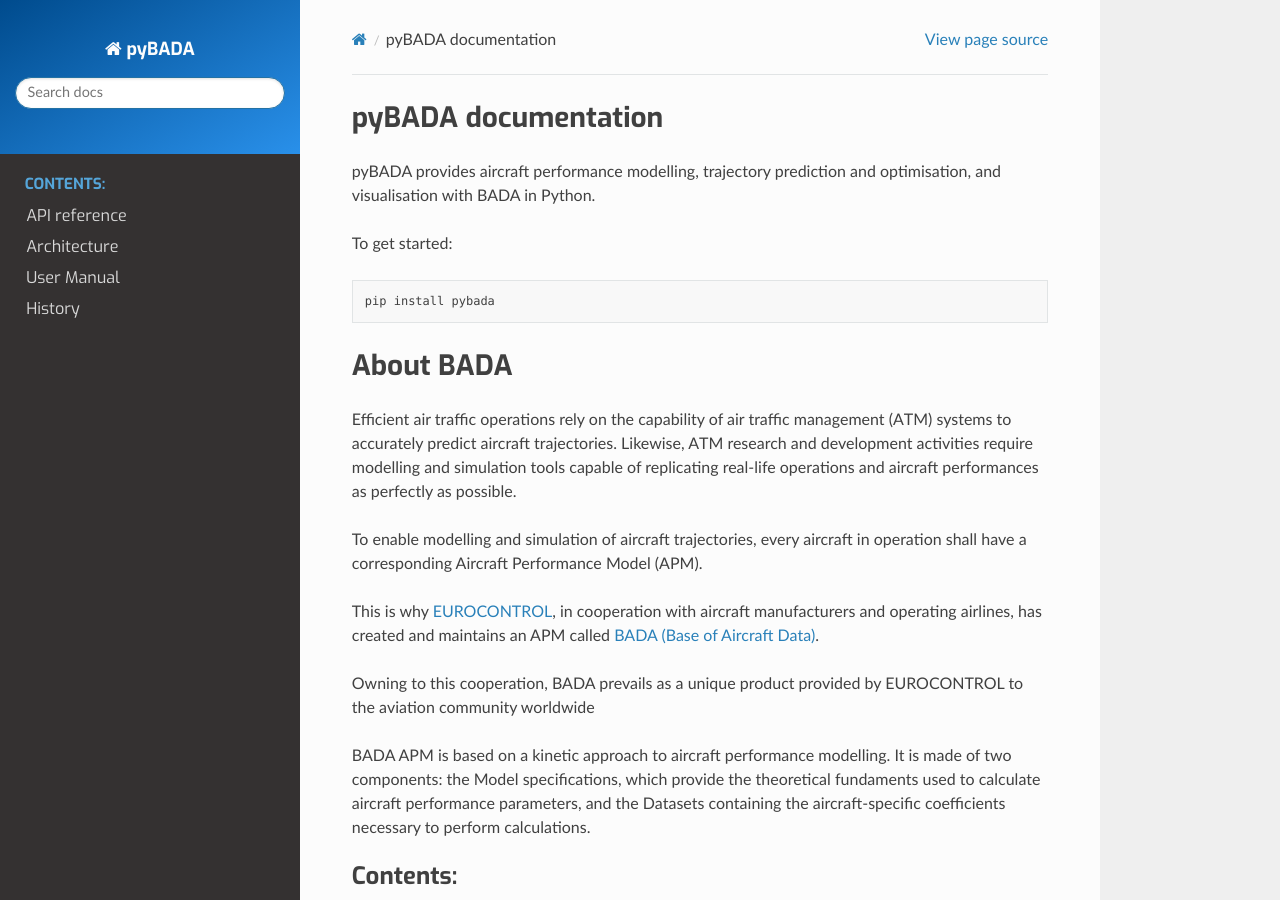
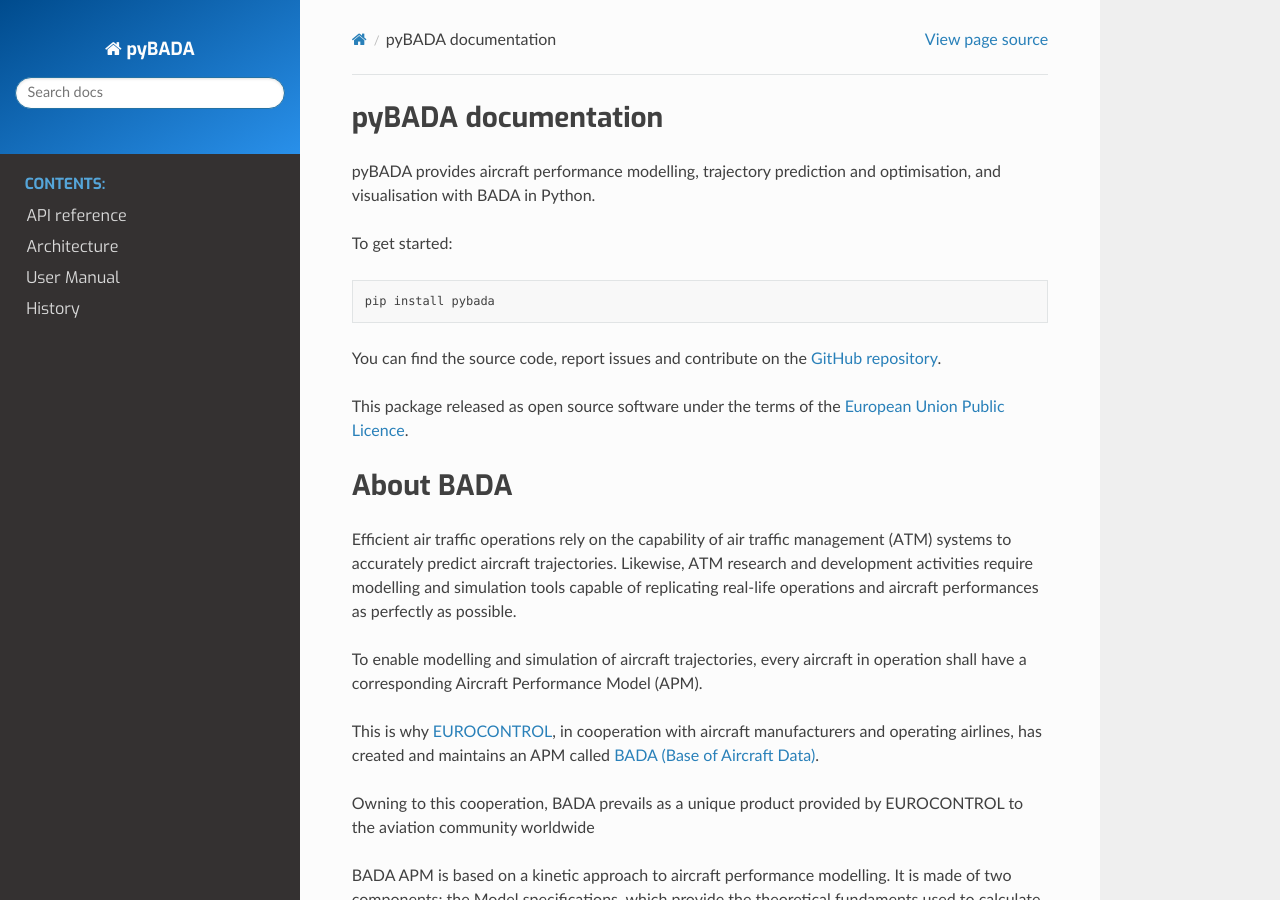
Before and after one commit to eurocontrol-bada/pybada, a Sphinx documentation site: the page built from docs/source/index.rst, in a window 1280 px wide and 900 px high. Built offline with Sphinx 7.4.7 and the Read the Docs theme 3.1.0, drawn with Linux system fonts in a browser that asks for light colours; pages that are not in the unit, such as notebooks, are missing from menus.

Commit message:
docs: add a couple of links to the git repo/license in index

```diff
--- a/docs/source/index.rst
+++ b/docs/source/index.rst
@@ -9,6 +9,10 @@
 
     pip install pybada
 
+
+You can find the source code, report issues and contribute on the `GitHub repository <https://github.com/eurocontrol/pybada>`_.
+
+This package released as open source software under the terms of the `European Union Public Licence <https://commission.europa.eu/about/departments-and-executive-agencies/digital-services/open-source-strategy-history/european-union-public-licence_en>`_.
 
 About BADA
 ==========
```
